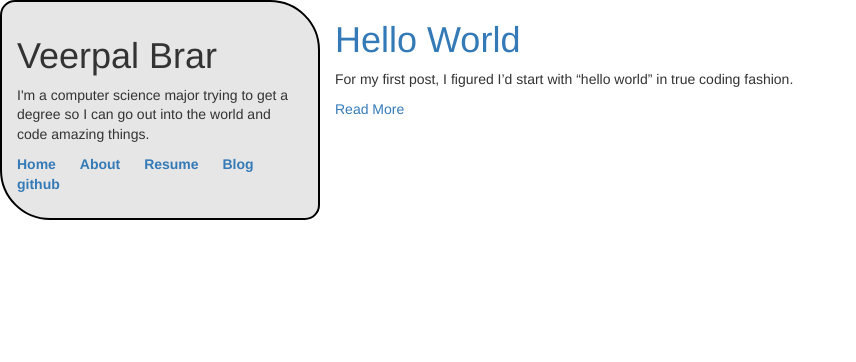
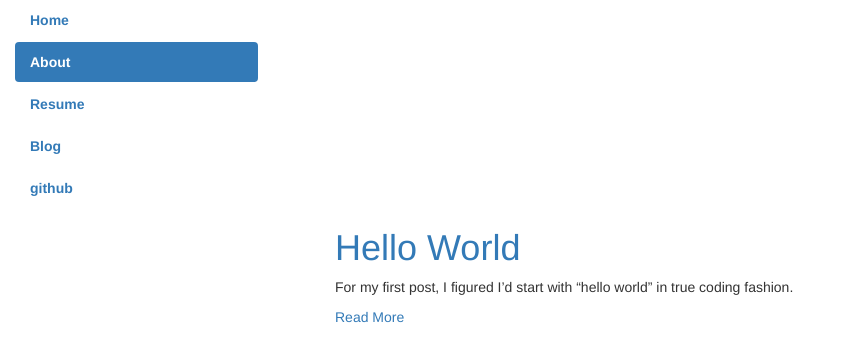
Before and after one commit to VeerpalBrar/VeerpalBrar.github.io, a Jekyll site: the page built from index.html, in a window 1280 px wide. Shown: the top 362 px of the page, without its empty margins (0-856 px from the left). Built offline with Jekyll 4.4.1, drawn with Linux system fonts in a browser that asks for light colours.

Commit message:
Update default.html

```diff
--- a/_layouts/default.html
+++ b/_layouts/default.html
@@ -16,7 +16,16 @@
 		<body>
 		<div class="container">
 		    <div class="row">
-			<div class="col-sm-3 blurb" data-spy="affix">
+		    	<nav class="col-sm-3">
+			      <ul class="nav nav-pills nav-stacked" data-spy="affix" data-offset-top="205">
+			       <li><a href="/">Home</a></li>
+			        	<li class="active"><a href="/about">About</a></li>
+		        		<li><a href="/resume">Resume</a></li>
+		        		<li><a href="/blog">Blog</a></li>
+					<li><a href="https://github.com/VeerpalBrar">github</a></li>
+			      </ul>
+			</nav>
+			<!--<div class="col-sm-3 blurb" data-spy="affix">
 				<h1>Veerpal Brar</h1>
 				<p> I'm a computer science major trying to get a degree so I can go out into the world and code amazing things. </p>
 				<nav>
```
